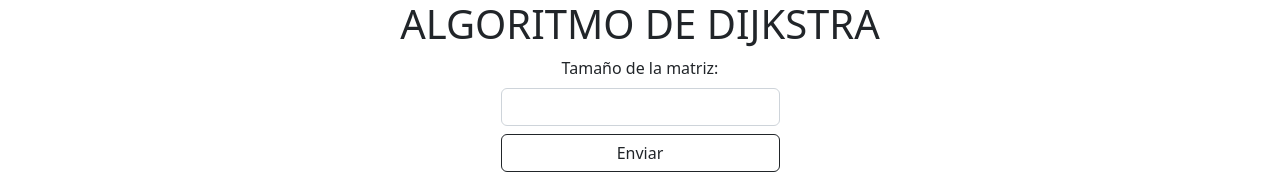
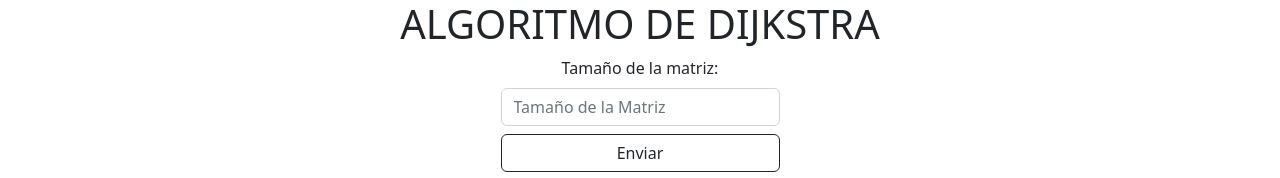
Before and after one commit to ADarknessSoul/React-Dijkstra, a React (Vite) app: page / in a window 1280 px wide. Shown: the top 178 px of the page. Built offline with nearby package versions, Linux system fonts and the light colour scheme.

Commit message:
Añadi Place Holder

```diff
--- a/index.html
+++ b/index.html
@@ -5,6 +5,7 @@
     <link rel="icon" type="image/svg+xml" href="/vite.svg" />
     <meta name="viewport" content="width=device-width, initial-scale=1.0" />
     <title>Vite + React</title>
+    <link rel="stylesheet" href="./src/css/styles.css">
   </head>
   <body>
     <div id="root"></div>
--- a/src/Components/Formulario.jsx
+++ b/src/Components/Formulario.jsx
@@ -11,7 +11,7 @@ export const Formulario = () => {
 
             <div className="w-25 m-auto">
 
-            <input className="form-control" type="number" />
+            <input className="form-control" type="number" pattern="[1-5]" placeholder="Tamaño de la Matriz" />
 
             </div>
 
--- a/src/css/styles.css
+++ b/src/css/styles.css
@@ -0,0 +1,8 @@
+input:invalid{
+    animation: shake .3s;
+}
+@keyframes shake{
+    25% { transform: translate(4px);}
+    50% { transform: translate(-4px);}
+    75% { transform: translate(4px);}
+}
--- a/src/main.jsx
+++ b/src/main.jsx
@@ -2,6 +2,7 @@ import React from 'react'
 import ReactDOM from 'react-dom/client'
 import { Dijkstra } from './Dijkstra'
 import './css/bootstrap.min.css';
+import './css/styles.css';
 
 ReactDOM.createRoot(document.getElementById('root')).render(
   <React.StrictMode>
```
